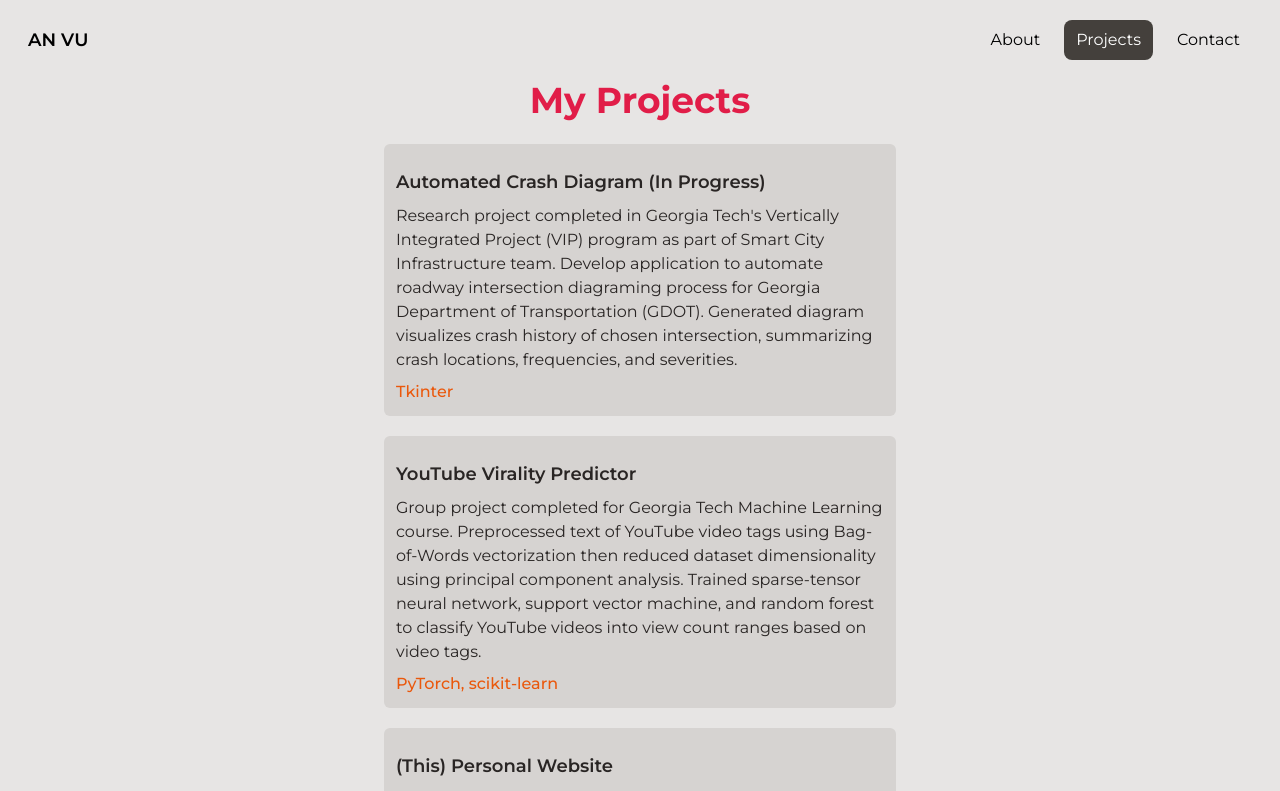
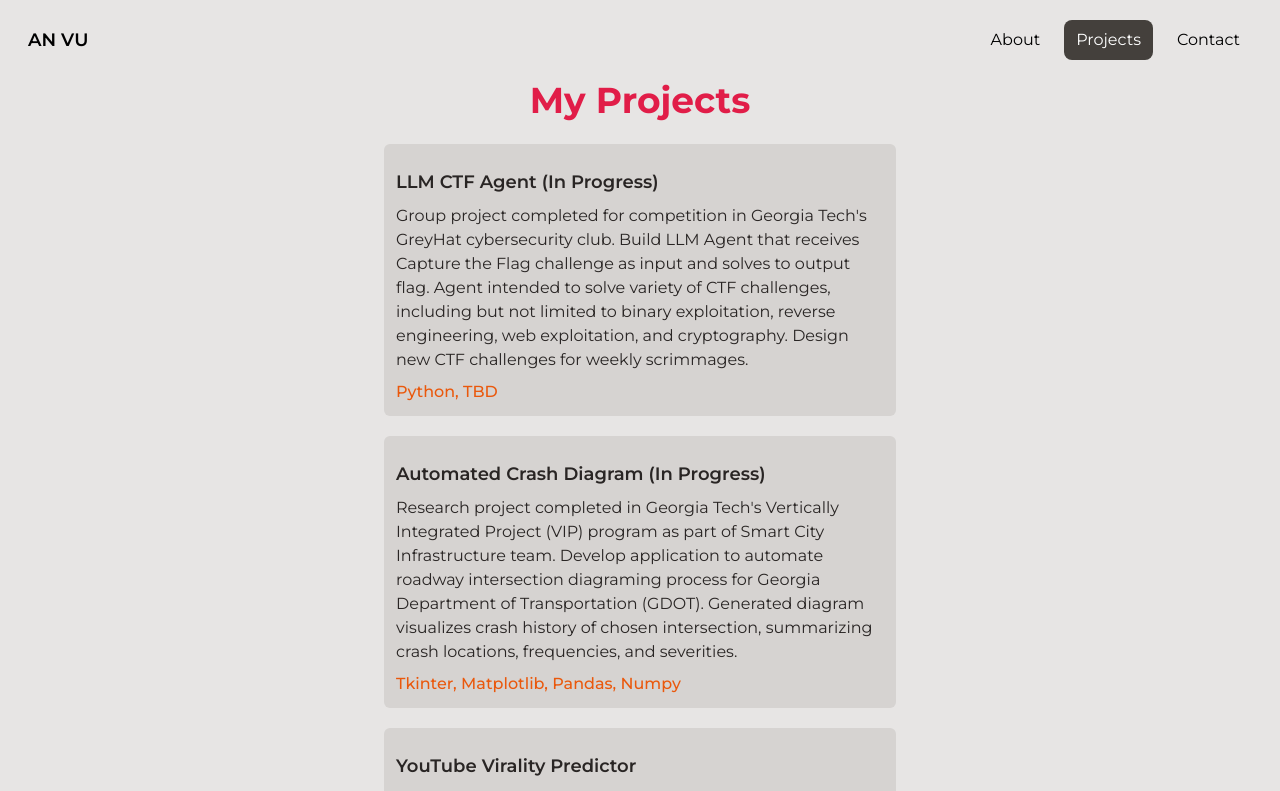
Before and after one commit to DieuHoa15/Portfolio, a React (Vite) app: page /#/projects in a window 1280 px wide. Shown: the top 791 px of the page. Built offline with nearby package versions, Linux system fonts and the light colour scheme.

Commit message:
Add project

```diff
--- a/src/components/Projects.jsx
+++ b/src/components/Projects.jsx
@@ -9,8 +9,17 @@ const Projects = () => {
       </h1>
       <main className='mt-6 mb-10 grid grid-cols-1 gap-5 max-w-lg animate-slide'>
         <ProjectCard
+          title="LLM CTF Agent (In Progress)"
+          techStack={["Python, TBD"]}
+          description="Group project completed for competition in Georgia Tech's GreyHat cybersecurity
+            club. Build LLM Agent that receives Capture the Flag challenge as input and solves to
+            output flag. Agent intended to solve variety of CTF challenges, including but not limited
+            to binary exploitation, reverse engineering, web exploitation, and cryptography. Design new
+            CTF challenges for weekly scrimmages."
+        />
+        <ProjectCard
           title="Automated Crash Diagram (In Progress)"
-          techStack={["Tkinter"]}
+          techStack={["Tkinter, Matplotlib, Pandas, Numpy"]}
           description="Research project completed in Georgia Tech's Vertically Integrated
             Project (VIP) program as part of Smart City Infrastructure team. Develop application
             to automate roadway intersection diagraming process for Georgia Department of
```
